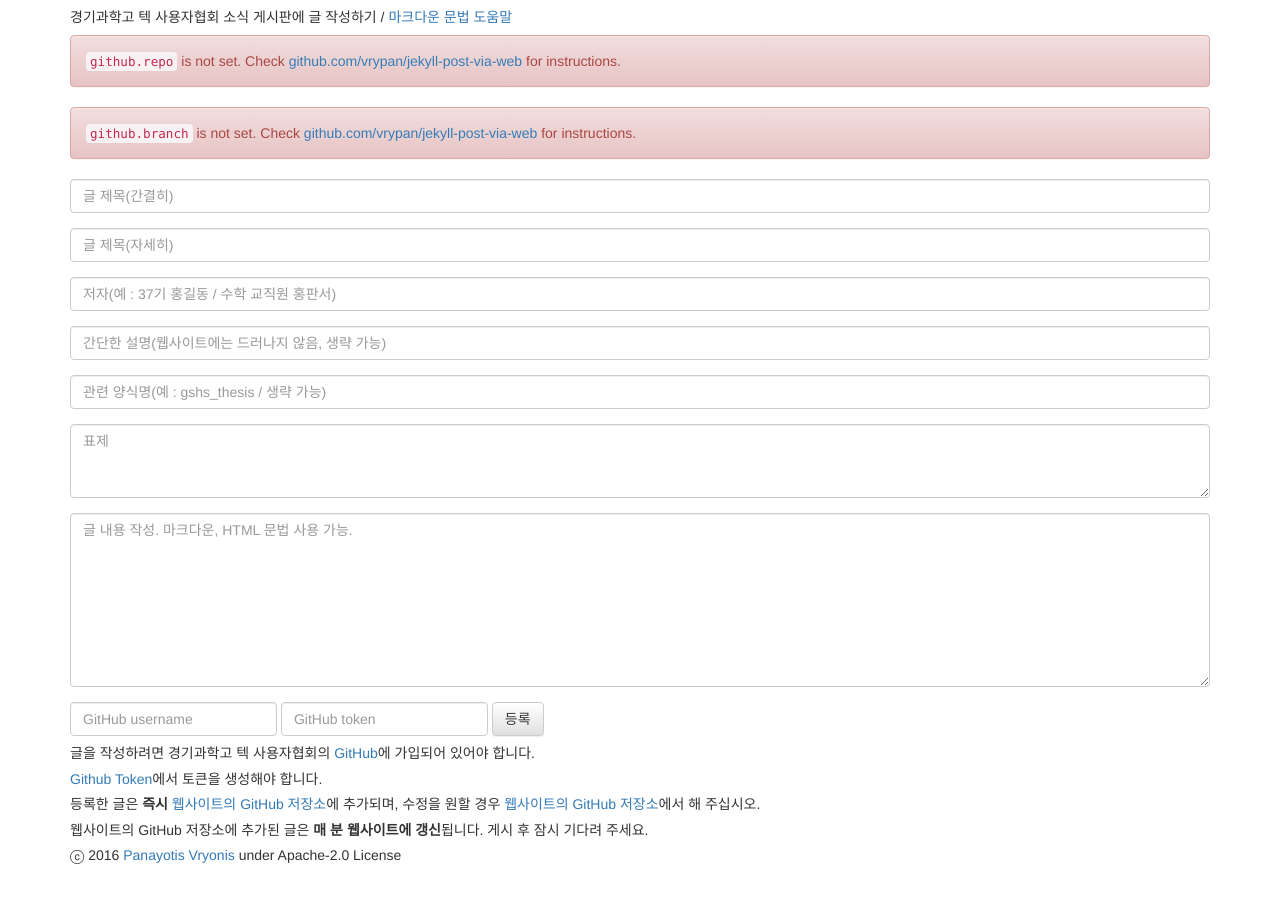
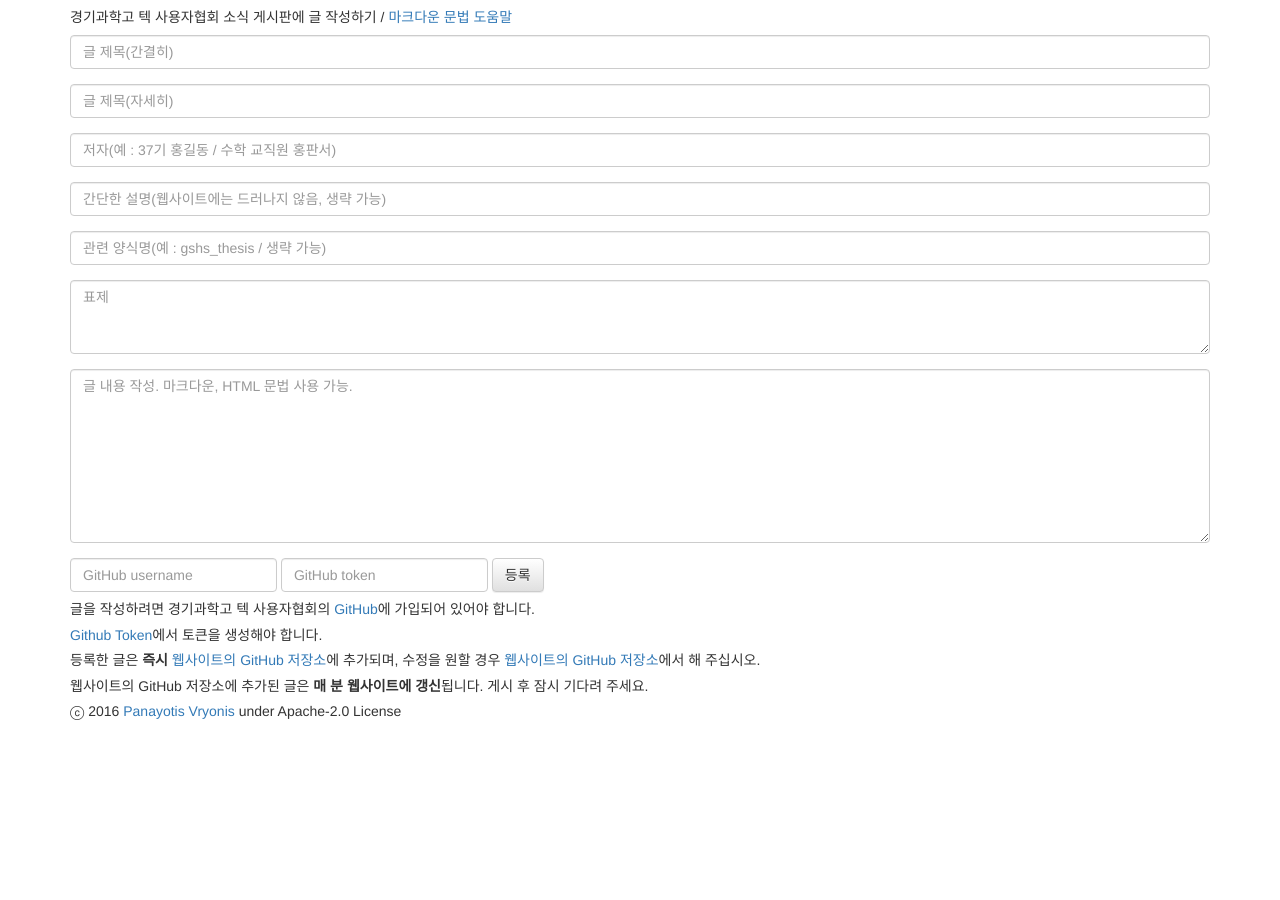
Before and after one commit to gshslinuxintro/cslab.gs.hs.kr, a Jekyll site: the page built from cms.html, in a window 1280 px wide. Built offline with Jekyll 4.4.1, drawn with Linux system fonts in a browser that asks for light colours; nearby versions of some CDN libraries; part of the change alters nothing that is shown.

```diff
--- a/_config.yml
+++ b/_config.yml
@@ -13,7 +13,9 @@ favicon: /assets/favicon.png
 #hide_share_buttons: true
 #theme_color: '#eeeeee'
 #fixed_navbar: top
-
+github:
+  repo: gshslinuxintro/cslab.gs.hs.kr
+  branch: master
 # Destination
 destination: /var/www/html
 paginate: 5
```
